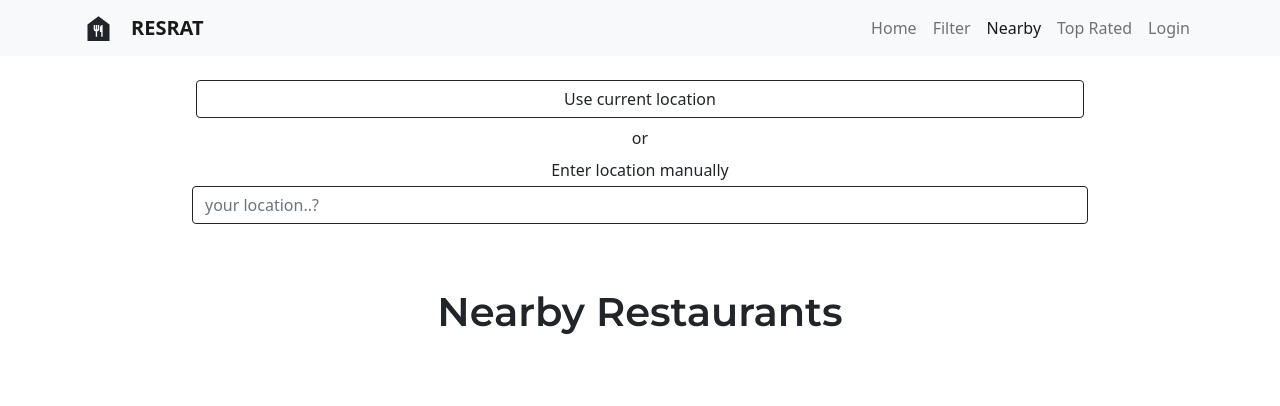
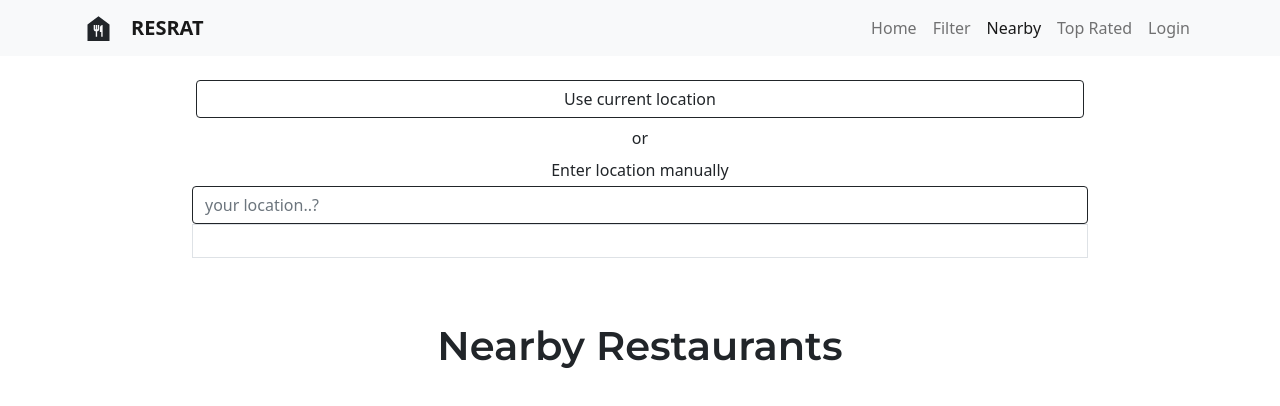
Before and after one commit to rba1aji/restoview, a React (Create React App) app: page /near-by-restaurants in a window 1280 px wide. Shown: the top 406 px of the page. Built offline with nearby package versions, Linux system fonts and the light colour scheme.

Commit message:
1 file modified

```diff
--- a/src/pages/Nearby/index.js
+++ b/src/pages/Nearby/index.js
@@ -15,7 +15,7 @@ export default function Nearby() {
   }
 
   function ManualLocationDetect(place) {
-    const CityListUrl = `https://api.teleport.org/api/cities/?search=${place}&limit=10`;
+    const CityListUrl = `https://api.teleport.org/api/cities/?search=${place}&limit=25`;
 
     axios
       .get(CityListUrl)
@@ -55,11 +55,12 @@ export default function Nearby() {
               ManualLocationDetect(place);
             }}
           />
-          <ul>
+          <ul className="list-unstyled p-4 pt-2 border border-prime">
             {cityList.map((item) => {
               const name = item.matching_full_name;
-              const geoNameId=item["_links"]["city:item"]["href"];
+              const geoNameId=item["_links"]["city:item"]["href"].split("/");
               if (name.includes('India')) {
+                console.log(geoNameId[geoNameId.length()-2]);
                 return <li>{name.split(',')[0]}</li>;
               }
             })}
```
